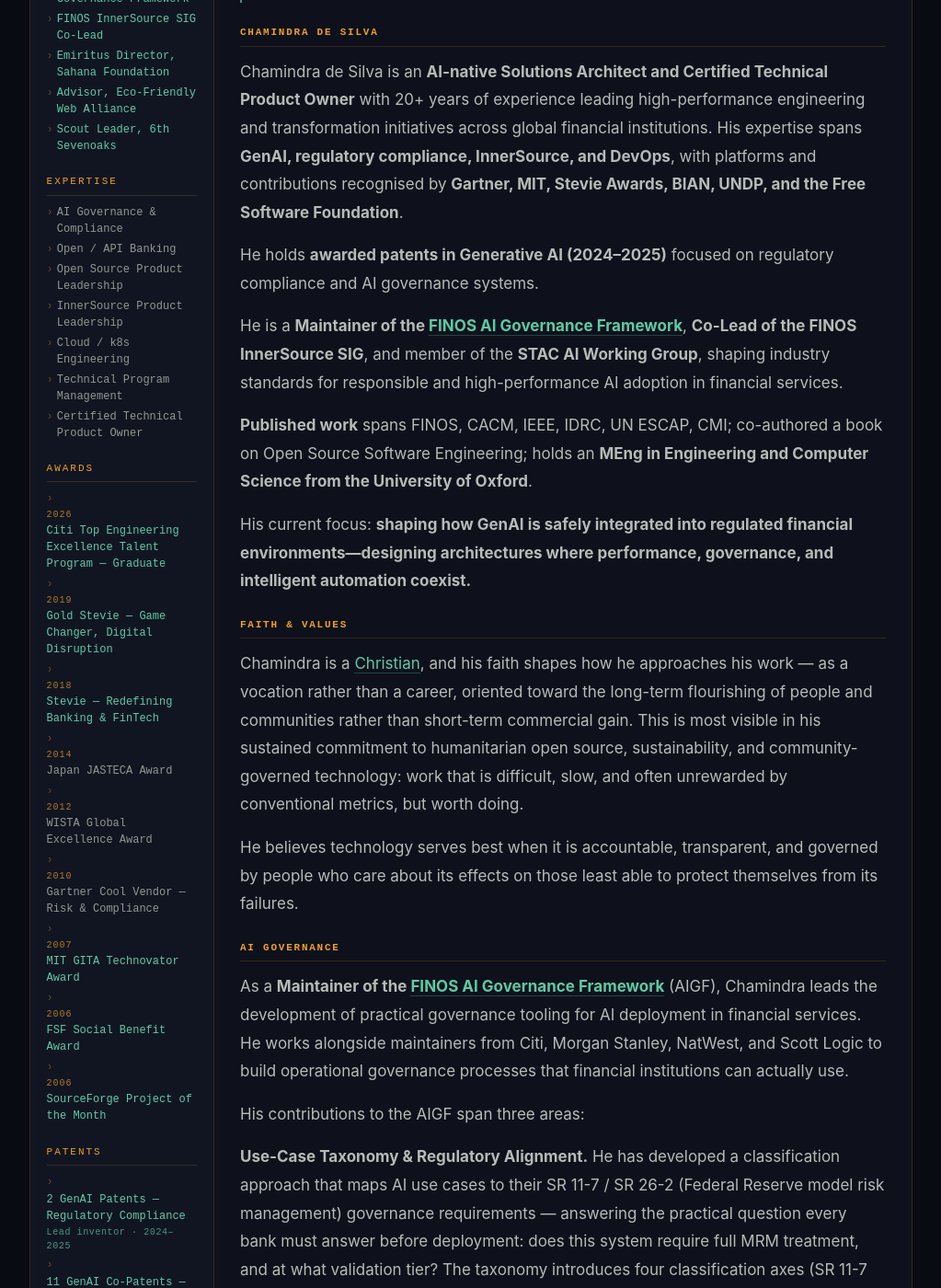
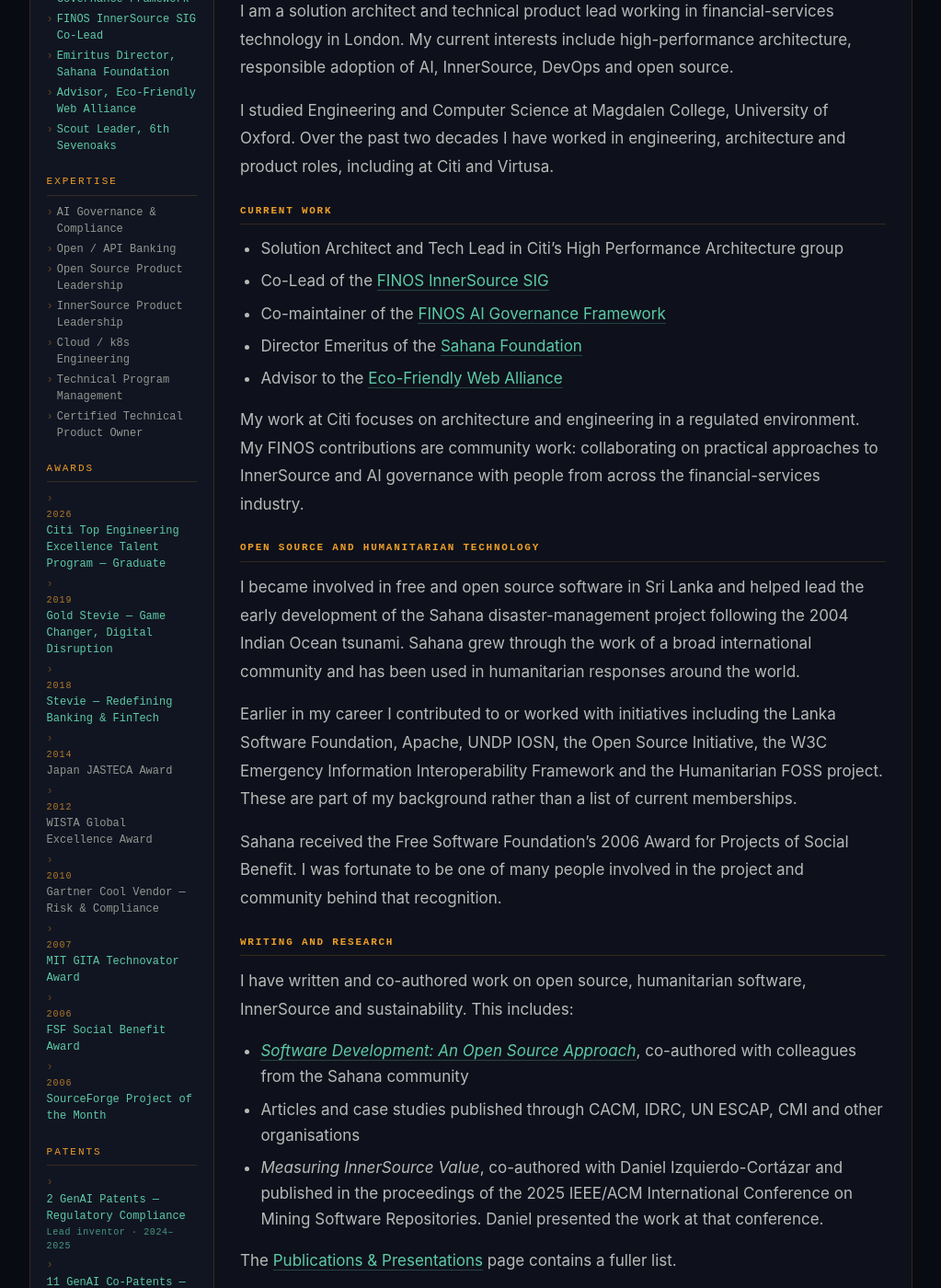
Before and after one commit to chamindra/chamindra.github.io, a Jekyll site: the page built from about.md, in a window 1280 px wide and 1400 px high, scrolled down 315 px. Shown: the whole window at 92% size, without its empty margins (128-1151 px from the left). Built offline with Jekyll 4.4.1, drawn with Linux system fonts in a browser that asks for light colours; some of the changed text lies outside the part shown.

Commit message:
Rewrite About page with factual humility

```diff
--- a/about.md
+++ b/about.md
@@ -4,71 +4,54 @@
 permalink: /about/
 ---
 
-<p class="claude-note"><em>This summary was created by GenAI based on evidence.</em></p>
+## About me
 
-## Chamindra de Silva
+I am a solution architect and technical product lead working in financial-services technology in London. My current interests include high-performance architecture, responsible adoption of AI, InnerSource, DevOps and open source.
 
-Chamindra de Silva is an **AI-native Solutions Architect and Certified Technical Product Owner** with 20+ years of experience leading high-performance engineering and transformation initiatives across global financial institutions. His expertise spans **GenAI, regulatory compliance, InnerSource, and DevOps**, with platforms and contributions recognised by **Gartner, MIT, Stevie Awards, BIAN, UNDP, and the Free Software Foundation**.
+I studied Engineering and Computer Science at Magdalen College, University of Oxford. Over the past two decades I have worked in engineering, architecture and product roles, including at Citi and Virtusa.
 
-He holds **awarded patents in Generative AI (2024–2025)** focused on regulatory compliance and AI governance systems.
+## Current work
 
-He is a **Maintainer of the [FINOS AI Governance Framework](https://github.com/finos/ai-governance-framework)**, **Co-Lead of the FINOS InnerSource SIG**, and member of the **STAC AI Working Group**, shaping industry standards for responsible and high-performance AI adoption in financial services.
+- Solution Architect and Tech Lead in Citi's High Performance Architecture group
+- Co-Lead of the [FINOS InnerSource SIG](https://osr.finos.org/docs/innersource/)
+- Co-maintainer of the [FINOS AI Governance Framework](https://github.com/finos/ai-governance-framework)
+- Director Emeritus of the [Sahana Foundation](https://sahanafoundation.org/)
+- Advisor to the [Eco-Friendly Web Alliance](https://ecofriendlyweb.org/people/chamindra-de-silva/)
 
-**Published work** spans FINOS, CACM, IEEE, IDRC, UN ESCAP, CMI; co-authored a book on Open Source Software Engineering; holds an **MEng in Engineering and Computer Science from the University of Oxford**.
+My work at Citi focuses on architecture and engineering in a regulated environment. My FINOS contributions are community work: collaborating on practical approaches to InnerSource and AI governance with people from across the financial-services industry.
 
-His current focus: **shaping how GenAI is safely integrated into regulated financial environments—designing architectures where performance, governance, and intelligent automation coexist.**
+## Open source and humanitarian technology
 
-## Faith & Values
+I became involved in free and open source software in Sri Lanka and helped lead the early development of the Sahana disaster-management project following the 2004 Indian Ocean tsunami. Sahana grew through the work of a broad international community and has been used in humanitarian responses around the world.
 
-Chamindra is a [Christian](https://www.st-helens.org.uk/), and his faith shapes how he approaches his work — as a vocation rather than a career, oriented toward the long-term flourishing of people and communities rather than short-term commercial gain. This is most visible in his sustained commitment to humanitarian open source, sustainability, and community-governed technology: work that is difficult, slow, and often unrewarded by conventional metrics, but worth doing.
+Earlier in my career I contributed to or worked with initiatives including the Lanka Software Foundation, Apache, UNDP IOSN, the Open Source Initiative, the W3C Emergency Information Interoperability Framework and the Humanitarian FOSS project. These are part of my background rather than a list of current memberships.
 
-He believes technology serves best when it is accountable, transparent, and governed by people who care about its effects on those least able to protect themselves from its failures.
+Sahana received the Free Software Foundation's 2006 Award for Projects of Social Benefit. I was fortunate to be one of many people involved in the project and community behind that recognition.
 
-## AI Governance
+## Writing and research
 
-As a **Maintainer of the [FINOS AI Governance Framework](https://github.com/finos/ai-governance-framework)** (AIGF), Chamindra leads the development of practical governance tooling for AI deployment in financial services. He works alongside maintainers from Citi, Morgan Stanley, NatWest, and Scott Logic to build operational governance processes that financial institutions can actually use.
+I have written and co-authored work on open source, humanitarian software, InnerSource and sustainability. This includes:
 
-His contributions to the AIGF span three areas:
+- *[Software Development: An Open Source Approach](https://www.amazon.com/Software-Development-Open-Source-Approach/dp/1439874961)*, co-authored with colleagues from the Sahana community
+- Articles and case studies published through CACM, IDRC, UN ESCAP, CMI and other organisations
+- *Measuring InnerSource Value*, co-authored with Daniel Izquierdo-Cortázar and published in the proceedings of the 2025 IEEE/ACM International Conference on Mining Software Repositories. Daniel presented the work at that conference.
 
-**Use-Case Taxonomy & Regulatory Alignment.** He has developed a classification approach that maps AI use cases to their SR 11-7 / SR 26-2 (Federal Reserve model risk management) governance requirements — answering the practical question every bank must answer before deployment: does this system require full MRM treatment, and at what validation tier? The taxonomy introduces four classification axes (SR 11-7 applicability, decision influence mode, materiality tier, and validation tier) to enable consistent, defensible governance decisions.
+The [Publications & Presentations]({{ '/publications/' | relative_url }}) page contains a fuller list.
 
-**ROI & Adoption.** He is developing a structured ROI model that translates AIGF adoption into measurable business value — reduced approval cycle times for low-risk use cases, lower incident remediation costs, improved regulatory auditability — making it possible for AI leadership and CTO offices to build the internal case for structured governance.
+## Values
 
-**AIGF MCP Server.** He has proposed and is championing an [MCP server](https://github.com/finos/ai-governance-framework/issues/286) for the AIGF that uses agent-assisted workflows to generate a customised governance framework — one that respects an institution's existing risk infrastructure, policies, and approval processes rather than replacing them wholesale. The agentic output is designed for human review and adaptation, not autonomous action.
+- I strive to be a [Christian](https://www.st-helens.org.uk/).
+- I value humility, service and treating people with respect.
+- I believe technology should be open to scrutiny and accountable for its effects.
+- I care about sustainable engineering and technology that serves communities.
 
-As an AI-native Solutions Architect and Certified Technical Product Owner, Chamindra explores how open source principles apply to the governance of foundation models, LLMs, and AI infrastructure. He advocates for transparency in training data, open weights, and OSI-compliant licensing as the baseline for trustworthy AI.
+## Earlier roles
 
-## InnerSource & DevOps
-
-As **Co-Lead of the [FINOS InnerSource SIG](https://github.com/finos/InnerSource)** and **DevOps Product Owner & InnerSource Lead at Citi UK**, Chamindra brings open source culture—contribution norms, transparent governance, meritocratic participation—into large enterprise environments. Financial institutions face unique challenges of code duplication, regulatory silos, and organisational fragmentation that InnerSource directly addresses, enabling shared engineering excellence and faster time-to-value across business units.
-
-## Open Source & HFOSS
-
-Chamindra is the concept founder of **HFOSS** (Humanitarian Free and Open Source Software) — the application of FOSS principles to coordination problems in humanitarian and disaster-response domains. He was project lead of the [Sahana Disaster Management System](https://sahanafoundation.org/about/) from its inception in Sri Lanka following the 2004 Indian Ocean tsunami, and continues as Director of the Sahana Foundation, one of the most deployed open source disaster management tools in the world.
-
-He is a Charter Member of the [Open Source Initiative (OSI)](https://opensource.org/), a recipient of the [Free Software Foundation Social Benefit Award (2006)](https://www.fsf.org/news/social-benefit-award-2006), and contributes to FOSS communities including Apache, OLPC, UNDP IOSN, and AsiaOSS. He co-founded a [W3C Working Group on Emergency Interoperability (EIIF)](https://www.w3.org/2005/Incubator/eiif/) and is a member of IEEE-CS and ISSA.
-
-## Sustainability & SDGs
-
-A passionate advocate of Sustainable Innovation, Chamindra first spoke on the topic at the UN launch of the Sustainable Development Goals (SDGs) in 2015. He serves as an Advisor to the [Eco-Friendly Web Alliance](https://ecofriendlyweb.org/people/chamindra-de-silva/) and believes technology and innovation must serve the long-term wellbeing of both people and planet.
-
-## Community & Standards
-
-Chamindra is an active member of the **STAC AI Working Group**, contributing to standards for fair, transparent, and auditable computation in AI systems. He participates in open source governance through the **Open Source Initiative (OSI)** and maintains deep engagement with BIAN (Banking Industry Architecture Network) on the intersection of API standards, microservices architecture, and AI integration in financial services.
-
-## Education
-
-Chamindra holds an **MEng in Engineering and Computer Science** from [Magdalen College, University of Oxford](https://www.magd.ox.ac.uk/), and holds professional certifications in agile product management and cloud engineering.
-
-## Career
-
-- **Current:** Maintainer, FINOS AI Governance Framework &nbsp;·&nbsp; FINOS InnerSource SIG Lead &nbsp;·&nbsp; Director, Sahana Foundation &nbsp;·&nbsp; DevOps PO & InnerSource Lead, Citi UK &nbsp;·&nbsp; Startup Advisor (Post-Quantum Cryptography, Life Sciences)
-- **Former:** VP Engineering, Virtusa &nbsp;·&nbsp; CTO, Sahana Foundation &nbsp;·&nbsp; Co-Chair W3C EIIF IG &nbsp;·&nbsp; Head of Platforms, xLabs &nbsp;·&nbsp; Acting Exec Director, Lanka Software Foundation &nbsp;·&nbsp; Board Advisor, HFOSS Project
+Previous roles have included VP Engineering at Virtusa, CTO of the Sahana Foundation, Head of Platforms at xLabs, Acting Executive Director of the Lanka Software Foundation and Co-Chair of the W3C EIIF Incubator Group.
 
 ## Connect
 
 - Email: [chamindra@gmail.com](mailto:chamindra@gmail.com)
-- LinkedIn: [linkedin.com/in/chamindra](https://uk.linkedin.com/in/chamindra)
+- LinkedIn: [linkedin.com/in/chamindra](https://www.linkedin.com/in/chamindra/)
 - GitHub: [github.com/chamindra](https://github.com/chamindra)
-- Twitter/X: [@ChamindraS](https://x.com/chamindras)
-- Original Blogspot: [chamindra-de-silva.blogspot.com](https://chamindra-de-silva.blogspot.com/)
+- Original blog: [chamindra-de-silva.blogspot.com](https://chamindra-de-silva.blogspot.com/)
```
